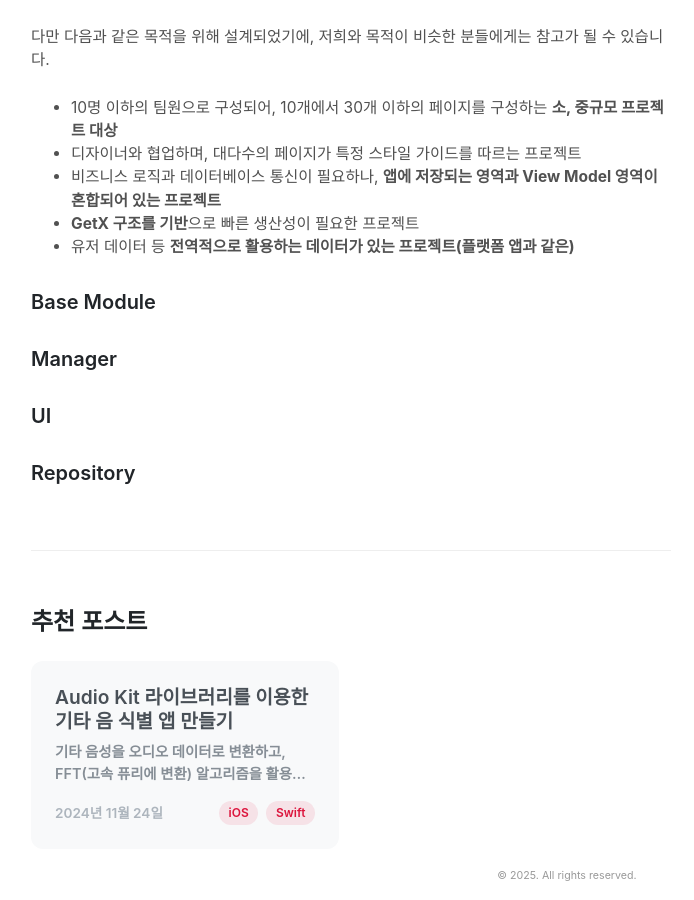
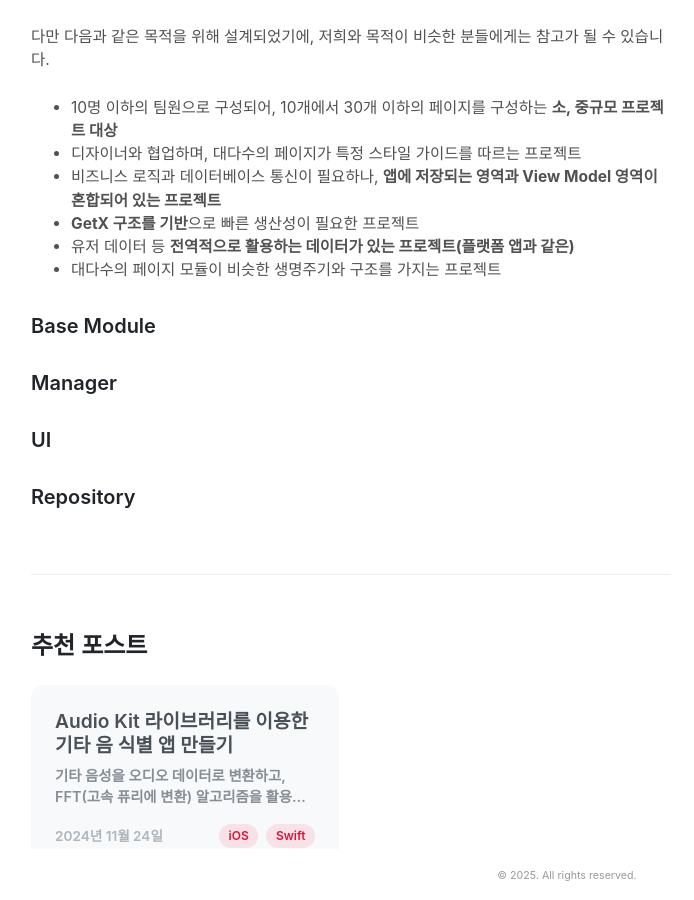
Before and after one commit to dc143cDev/dc143cDev.github.io, a Jekyll site: the page built from _posts/2024-12-07-base-architecture.md, in a window 1280 px wide and 900 px high, scrolled down 2497 px. Shown: the whole window, without its empty margins (289-983 px from the left). Built offline with Jekyll 4.4.1, drawn with Linux system fonts in a browser that asks for light colours; some web fonts are replaced.

Commit message:
Update 2024-12-07-base-architecture.md

```diff
--- a/_posts/2024-12-07-base-architecture.md
+++ b/_posts/2024-12-07-base-architecture.md
@@ -93,6 +93,7 @@
 - 비즈니스 로직과 데이터베이스 통신이 필요하나, **앱에 저장되는 영역과 View Model 영역이 혼합되어 있는 프로젝트**
 - **GetX 구조를 기반**으로 빠른 생산성이 필요한 프로젝트
 - 유저 데이터 등 **전역적으로 활용하는 데이터가 있는 프로젝트(플랫폼 앱과 같은)**
+- 대다수의 페이지 모듈이 비슷한 생명주기와 구조를 가지는 프로젝트
 
 ### Base Module
 
```
